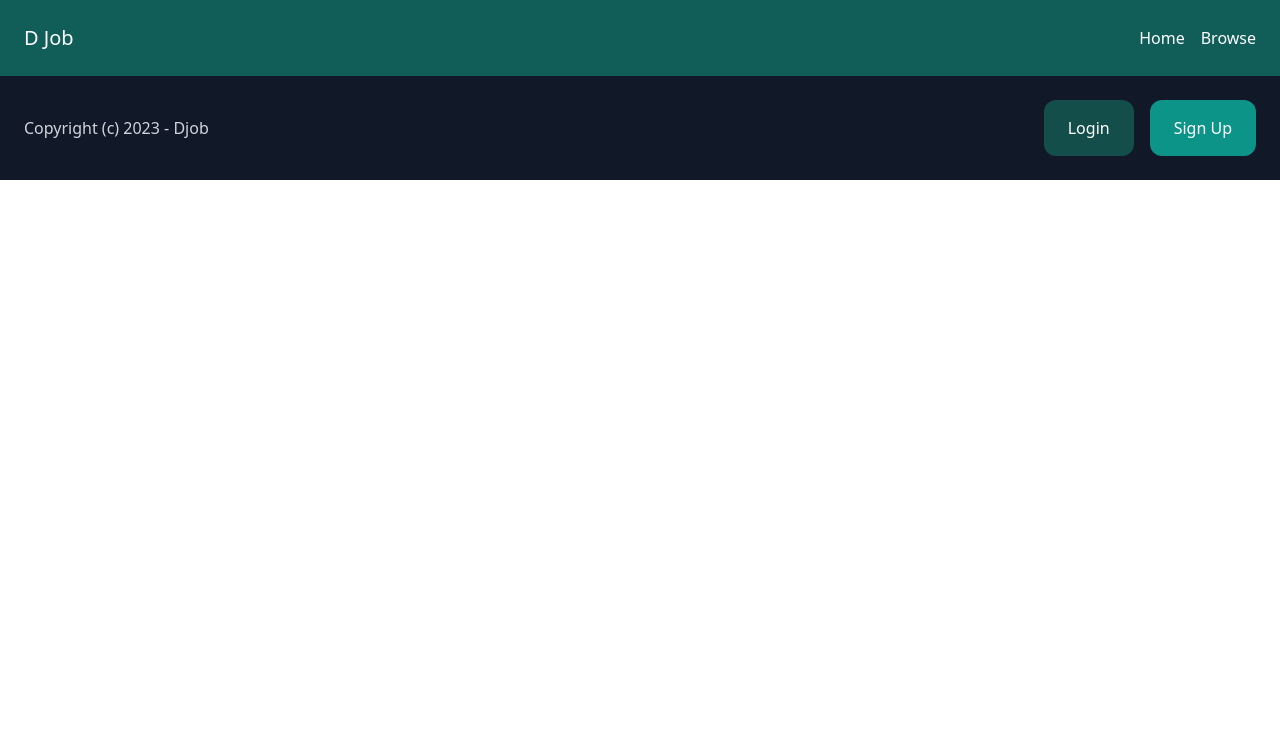
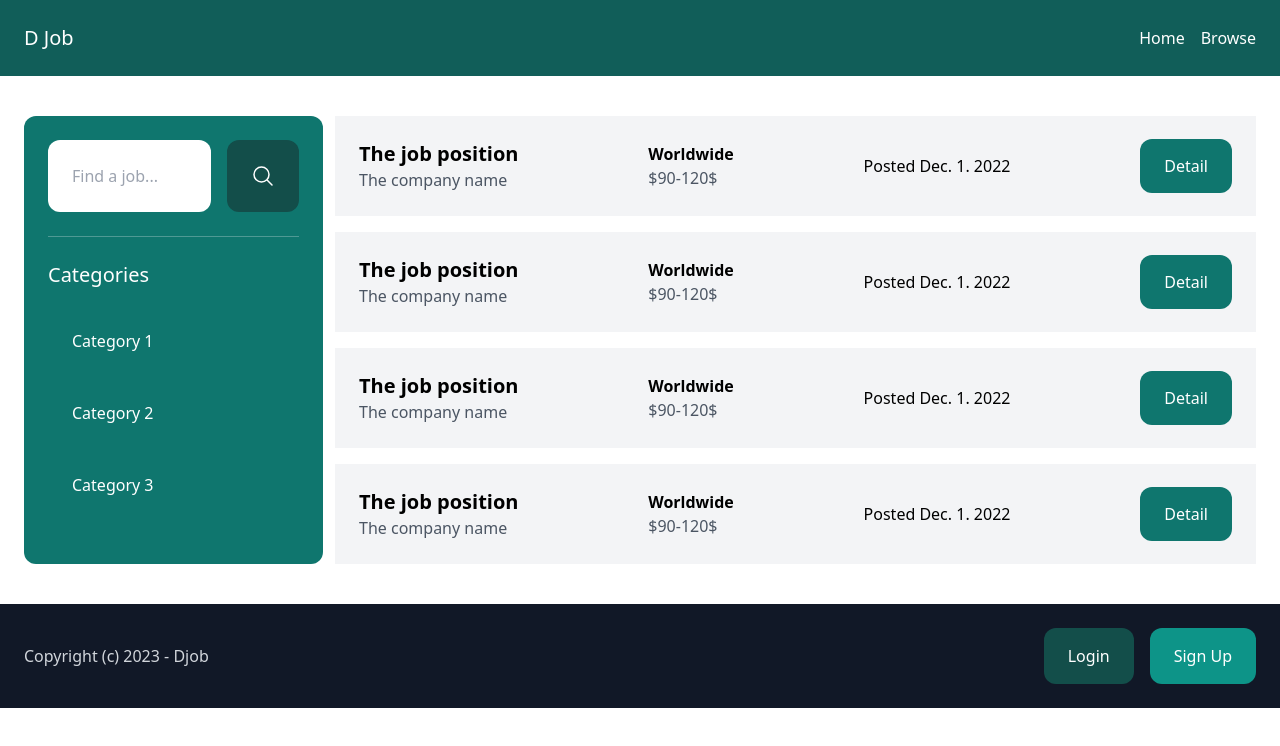
Before and after one commit to AdnanKamali/Dream-job-website, a Nuxt app in the folder dream_job_front/: page /browse in a window 1280 px wide. Shown: the top 746 px of the page. Built offline with nearby package versions, Linux system fonts and the light colour scheme.

Commit message:
sample browse page complete

```diff
--- a/dream_job_front/app.vue
+++ b/dream_job_front/app.vue
@@ -1,7 +1,7 @@
 <template>
   <div>
     <NuxtLayout>
-      <!-- <NuxtPage /> -->
+      <NuxtPage />
     </NuxtLayout>
   </div>
 </template>
--- /dev/null
+++ b/dream_job_front/pages/browse.vue
@@ -0,0 +1,128 @@
+<template>
+  <div class="grid md:grid-cols-4 gap-3 py-10 px-6">
+    <div class="md:col-span-1 px-6 py-6 bg-teal-700 rounded-xl">
+      <div class="flex space-x-4">
+        <input
+          type="search"
+          placeholder="Find a job..."
+          class="w-full px-6 py-6 rounded-xl"
+        />
+        <button class="px-6 py-4 bg-teal-900 text-white rounded-xl">
+          <svg
+            xmlns="http://www.w3.org/2000/svg"
+            fill="none"
+            viewBox="0 0 24 24"
+            stroke-width="1.5"
+            stroke="currentColor"
+            class="w-6 h-6"
+          >
+            <path
+              stroke-linecap="round"
+              stroke-linejoin="round"
+              d="M21 21l-5.197-5.197m0 0A7.5 7.5 0 105.196 5.196a7.5 7.5 0 0010.607 10.607z"
+            />
+          </svg>
+        </button>
+      </div>
+      <hr class="my-6 opacity-30" />
+
+      <h3 class="mt-6 text-xl text-white">Categories</h3>
+
+      <div class="mt-6 space-y-4">
+        <p class="py-4 px-6 text-white rounded-xl">Category 1</p>
+        <p class="py-4 px-6 text-white rounded-xl">Category 2</p>
+        <p class="py-4 px-6 text-white rounded-xl">Category 3</p>
+      </div>
+    </div>
+    <div class="col-span-3">
+      <div>
+        <div class="p-6 flex items-center justify-between bg-gray-100">
+          <div>
+            <h1 class="text-xl font-semibold">The job position</h1>
+            <p class="text-gray-600">The company name</p>
+          </div>
+          <div>
+            <h1 class="font-semibold">Worldwide</h1>
+            <p class="text-gray-600">$90-120$</p>
+          </div>
+          <div>
+            <p>Posted Dec. 1. 2022</p>
+          </div>
+          <div>
+            <nuxt-link
+              to="/browse/1"
+              class="py-4 px-6 bg-teal-700 text-white rounded-xl"
+              >Detail</nuxt-link
+            >
+          </div>
+        </div>
+      </div>
+      <div class="mt-4">
+        <div class="p-6 flex items-center justify-between bg-gray-100">
+          <div>
+            <h1 class="text-xl font-semibold">The job position</h1>
+            <p class="text-gray-600">The company name</p>
+          </div>
+          <div>
+            <h1 class="font-semibold">Worldwide</h1>
+            <p class="text-gray-600">$90-120$</p>
+          </div>
+          <div>
+            <p>Posted Dec. 1. 2022</p>
+          </div>
+          <div>
+            <nuxt-link
+              to="/browse/1"
+              class="py-4 px-6 bg-teal-700 text-white rounded-xl"
+              >Detail</nuxt-link
+            >
+          </div>
+        </div>
+      </div>
+      <div class="mt-4">
+        <div class="p-6 flex items-center justify-between bg-gray-100">
+          <div>
+            <h1 class="text-xl font-semibold">The job position</h1>
+            <p class="text-gray-600">The company name</p>
+          </div>
+          <div>
+            <h1 class="font-semibold">Worldwide</h1>
+            <p class="text-gray-600">$90-120$</p>
+          </div>
+          <div>
+            <p>Posted Dec. 1. 2022</p>
+          </div>
+          <div>
+            <nuxt-link
+              to="/browse/1"
+              class="py-4 px-6 bg-teal-700 text-white rounded-xl"
+              >Detail</nuxt-link
+            >
+          </div>
+        </div>
+      </div>
+      <div class="mt-4">
+        <div class="p-6 flex items-center justify-between bg-gray-100">
+          <div>
+            <h1 class="text-xl font-semibold">The job position</h1>
+            <p class="text-gray-600">The company name</p>
+          </div>
+          <div>
+            <h1 class="font-semibold">Worldwide</h1>
+            <p class="text-gray-600">$90-120$</p>
+          </div>
+          <div>
+            <p>Posted Dec. 1. 2022</p>
+          </div>
+          <div>
+            <nuxt-link
+              to="/browse/1"
+              class="py-4 px-6 bg-teal-700 text-white rounded-xl"
+              >Detail</nuxt-link
+            >
+          </div>
+        </div>
+      </div>
+    </div>
+  </div>
+</template>
--- /dev/null
+++ b/dream_job_front/pages/index.vue
@@ -0,0 +1,40 @@
+<template>
+  <div>
+    <div class="py-20 px6 bg-teal-700 text-center">
+      <h1 class="mb-12 text-5xl text-white">Find a job anywhere</h1>
+
+      <nuxt-link
+        to="/browse"
+        class="inline-block py-4 px-8 bg-teal-900 text-white rounded-xl"
+        >Browse</nuxt-link
+      >
+    </div>
+
+    <div class="py-10 px-6">
+      <h2 class="mb-8 text-2xl text-center">Newest jobs</h2>
+
+      <div class="space-y-4">
+        <div class="p-6 flex items-center justify-between bg-gray-100">
+          <div>
+            <h1 class="text-xl font-semibold">The job position</h1>
+            <p class="text-gray-600">The company name</p>
+          </div>
+          <div>
+            <h1 class="font-semibold">Worldwide</h1>
+            <p class="text-gray-600">$90-120$</p>
+          </div>
+          <div>
+            <p>Posted Dec. 1. 2022</p>
+          </div>
+          <div>
+            <nuxt-link
+              to="/browse/1"
+              class="py-4 px-6 bg-teal-700 text-white rounded-xl"
+              >Detail</nuxt-link
+            >
+          </div>
+        </div>
+      </div>
+    </div>
+  </div>
+</template>
```
